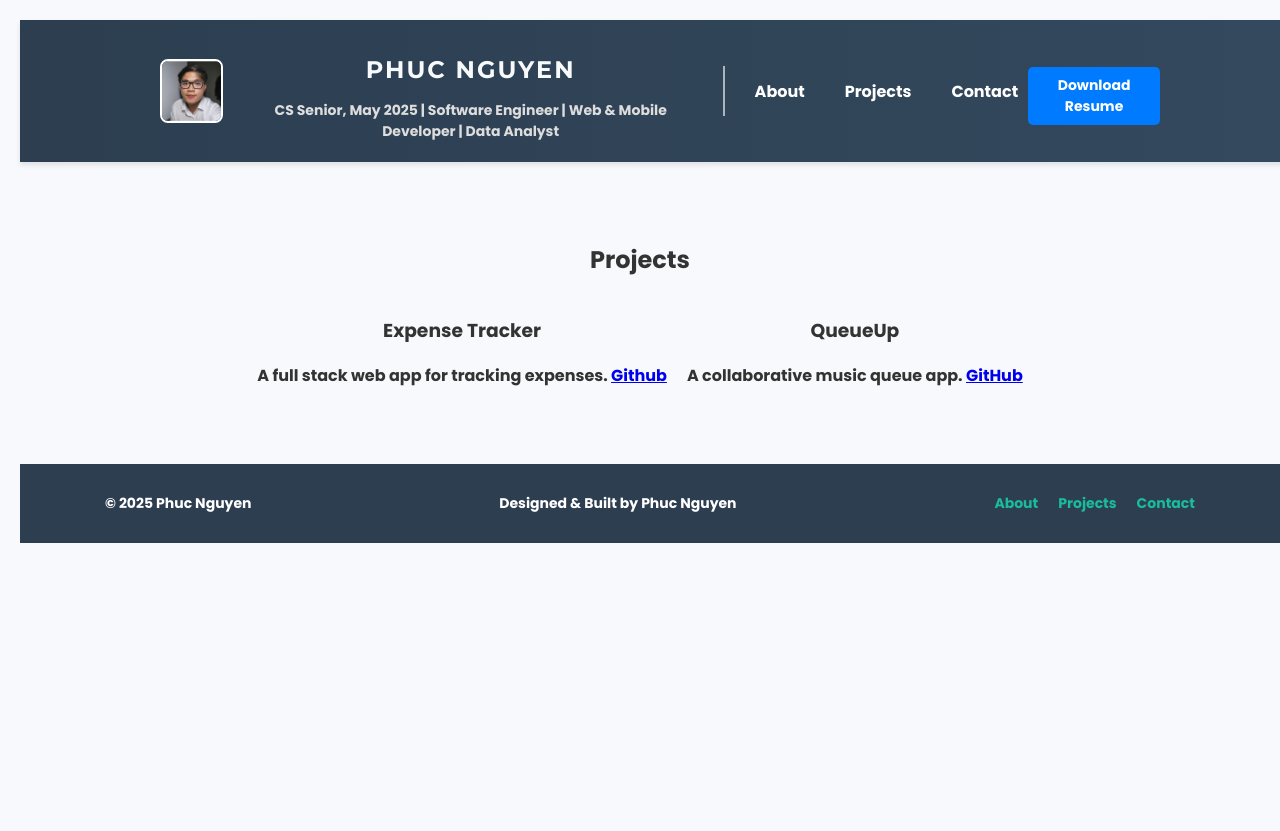
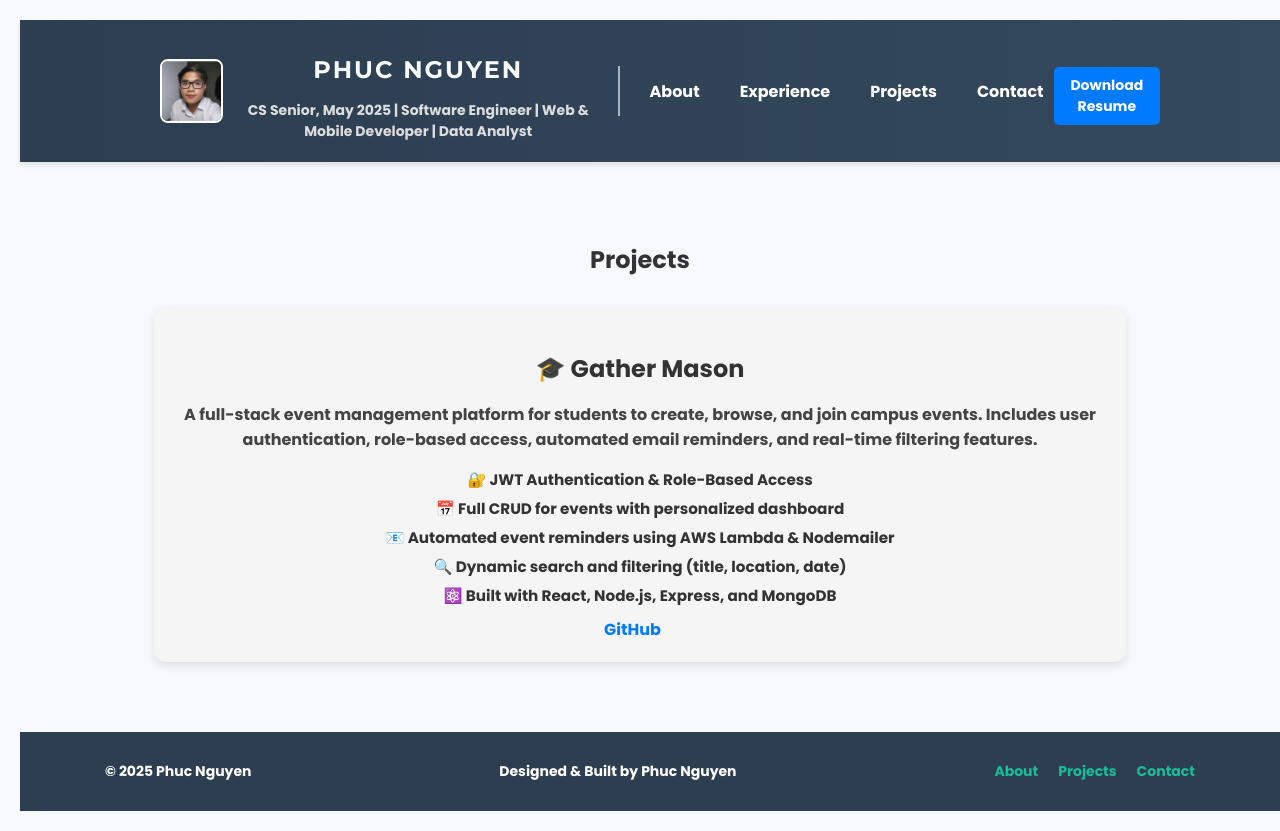
Before and after one commit to PhucGiaNguyen99/Phuc-Nguyen-Latest-Portfolio, a React (Create React App) app: page /projects in a window 1280 px wide. Before the commit the page ends 800 px from the top, so only its background shows below. Built offline with nearby package versions, Linux system fonts and the light colour scheme.

Commit message:
Fix the Projects section and Resume.

```diff
--- a/src/App.js
+++ b/src/App.js
@@ -5,6 +5,7 @@ import About from './components/About';
 import Contact from './components/Contact';
 import Projects from './components/Project';
 import Footer from "./components/Footer";
+import Experience from "./components/Experience";
 
 const App = () => {
   return (
@@ -12,6 +13,7 @@ const App = () => {
       <Header />
       <Routes>
       <Route path="/" element={<About />} />
+      <Route path="/experience" element={<Experience />} />
         <Route path="/projects" element={<Projects />} />
         <Route path="/contact" element={<Contact />} />
       </Routes>
--- /dev/null
+++ b/src/components/Experience.js
@@ -0,0 +1,36 @@
+import React from "react";
+import "./styles.css";
+
+const Experience = () => {
+  return (
+    <section className="experience-section">
+      <h2 className="section-title">💼 Experience</h2>
+
+      {/* Quokka.io Internship */}
+      <div className="experience-card">
+        <h3>Software Engineering R&D Intern</h3>
+        <p className="company">Quokka.io | Jun 2024 - Sep 2024 | Arlington, VA</p>
+        <ul>
+          <li>🚀 Developed and optimized back-end API services using **NestJS** and **Koa**, increasing customer satisfaction rates by **20%**.</li>
+          <li>✅ Conducted **unit and end-to-end testing** using **Jest** and **Supertest**, achieving **80% validation service accuracy**.</li>
+          <li>📌 Designed and implemented **JSON schema validation** using **class-validator**, expanding coverage by **50%**.</li>
+          <li>🐳 Utilized **Docker** for containerization across development, testing, and production environments.</li>
+          <li>⚡ Identified and resolved inefficiencies in **API functionality**, optimizing request handling for improved **system performance**.</li>
+        </ul>
+      </div>
+
+      {/* Teaching Assistant Experience */}
+      <div className="experience-card">
+        <h3>Teaching Assistant – Object-Oriented Programming</h3>
+        <p className="company">George Mason University | Aug 2023 - Dec 2023 | Fairfax, VA</p>
+        <ul>
+          <li>👨‍🏫 Supported **50+ students** in **Object-Oriented Programming, Data Structures, Debugging, and Testing**.</li>
+          <li>💡 Provided **targeted guidance** to help students understand and implement **assignments and projects**.</li>
+          <li>🔧 Assisted students in using **Java IDEs** such as **IntelliJ IDEA, Eclipse, and NetBeans** to write **organized, maintainable code**.</li>
+        </ul>
+      </div>
+    </section>
+  );
+};
+
+export default Experience;
--- a/src/components/Header.js
+++ b/src/components/Header.js
@@ -22,6 +22,7 @@ const Header = () => {
         <nav>
           <ul>
             <li><Link to="/">About</Link></li>
+            <li><Link to="/experience">Experience</Link></li>
             <li><Link to="/projects">Projects</Link></li>
             <li><Link to="/contact">Contact</Link></li>
           </ul>
@@ -37,7 +38,7 @@ const Header = () => {
               <i className="fab fa-linkedin"></i>
             </a>
           </div>
-          <a href="/Phuc_Nguyen_Resume_ProductionProgrammer_DataLabUSA.docx.pdf" className="btn" download>Download Resume</a>
+          <a href="/Phuc_Nguyen_Resume_March.docx.pdf" className="btn" download>Download Resume</a>
         </div>
       </div>
     </header>
--- a/src/components/Project.js
+++ b/src/components/Project.js
@@ -6,13 +6,23 @@ const Projects = () => {
         <section className="content-section" id="projects">
             <h2>Projects</h2>
             <div className="project-container">
-                <div className="project">
-                    <h3>Expense Tracker</h3>
-                    <p>A full stack web app for tracking expenses. <a href="#">Github</a></p>
-                </div>
-                <div className="project">
-                    <h3>QueueUp</h3>
-                    <p>A collaborative music queue app. <a href="#">GitHub</a></p>
+                <div className="project-card">
+                    <h3 className="project-title">🎓 Gather Mason</h3>
+                    <p className="project-description">
+                        A full-stack event management platform for students to create, browse, and join campus events. Includes user authentication, role-based access, automated email reminders, and real-time filtering features.
+                    </p>
+                    <ul className="project-features">
+                        <li>🔐 JWT Authentication & Role-Based Access</li>
+                        <li>📅 Full CRUD for events with personalized dashboard</li>
+                        <li>📧 Automated event reminders using AWS Lambda & Nodemailer</li>
+                        <li>🔍 Dynamic search and filtering (title, location, date)</li>
+                        <li>⚛️ Built with React, Node.js, Express, and MongoDB</li>
+                    </ul>
+                    <div className="project-links">
+                        <a href="https://github.com/PhucGiaNguyen99/Gather-Mason" target="_blank" rel="noopener noreferrer">GitHub</a>
+                        {/* Optional: Add deployed site link */}
+                        {/* <a href="https://gathermason.app" target="_blank" rel="noopener noreferrer">Live Demo</a> */}
+                    </div>
                 </div>
             </div>
         </section>
--- a/src/components/styles.css
+++ b/src/components/styles.css
@@ -556,3 +556,143 @@ body {
     color: #007bff;
     margin-top: 20px;
 }
+
+
+/* 📌 Experience Section */
+.experience-section {
+    background: white;
+    padding: 50px 10%;
+    border-radius: 10px;
+    box-shadow: 0px 5px 15px rgba(0, 0, 0, 0.1);
+    margin: 50px auto;
+    max-width: 900px;
+    text-align: left;
+}
+
+/* 📌 Section Title */
+.experience-section .section-title {
+    font-size: 28px;
+    color: #2c3e50;
+    font-weight: bold;
+    text-align: center;
+    margin-bottom: 20px;
+}
+
+/* 📌 Individual Experience Card */
+.experience-card {
+    background: #f7f9fc;
+    padding: 20px;
+    border-left: 5px solid #1abc9c;
+    border-radius: 5px;
+    margin-bottom: 20px;
+    transition: transform 0.3s ease-in-out, box-shadow 0.3s ease-in-out;
+}
+
+.experience-card:hover {
+    transform: translateY(-3px);
+    box-shadow: 0px 6px 15px rgba(0, 0, 0, 0.15);
+}
+
+/* 📌 Company Name */
+.company {
+    font-size: 16px;
+    color: #555;
+    margin-bottom: 10px;
+    font-style: italic;
+}
+
+/* 📌 List Styling */
+.experience-card ul {
+    padding-left: 20px;
+}
+
+.experience-card li {
+    font-size: 16px;
+    color: #444;
+    margin-bottom: 8px;
+}
+
+/* 📌 Responsive */
+@media screen and (max-width: 768px) {
+    .experience-section {
+        padding: 40px 5%;
+    }
+}
+
+/* 📌 Header Navigation - Adjust for Experience */
+nav ul {
+    list-style: none;
+    display: flex;
+    gap: 20px;
+    padding: 0;
+}
+
+nav ul li {
+    display: inline;
+}
+
+nav ul li a {
+    color: white;
+    font-size: 16px;
+    text-decoration: none;
+    padding: 6px 10px;
+    transition: all 0.3s ease-in-out;
+    border-radius: 3px;
+}
+
+nav ul li a:hover {
+    background: #1abc9c;
+}
+
+.project-container {
+    display: flex;
+    flex-direction: column;
+    gap: 20px;
+    padding: 10px;
+}
+
+.project-card {
+    background-color: #f5f5f5;
+    border-radius: 12px;
+    padding: 20px;
+    box-shadow: 0 4px 10px rgba(0, 0, 0, 0.1);
+    transition: transform 0.2s ease-in-out;
+}
+
+.project-card:hover {
+    transform: translateY(-5px);
+}
+
+.project-title {
+    font-size: 1.5rem;
+    font-weight: 600;
+    margin-bottom: 10px;
+}
+
+.project-description {
+    font-size: 1rem;
+    margin-bottom: 10px;
+    color: #444;
+}
+
+.project-features {
+    list-style: none;
+    padding-left: 0;
+    margin-bottom: 10px;
+}
+
+.project-features li {
+    margin-bottom: 6px;
+    font-size: 0.95rem;
+}
+
+.project-links a {
+    margin-right: 15px;
+    color: #007BFF;
+    text-decoration: none;
+    font-weight: 500;
+}
+
+.project-links a:hover {
+    text-decoration: underline;
+}
```
Also changed, not shown: 2 other files (tests, documents, lock files or other folders).
